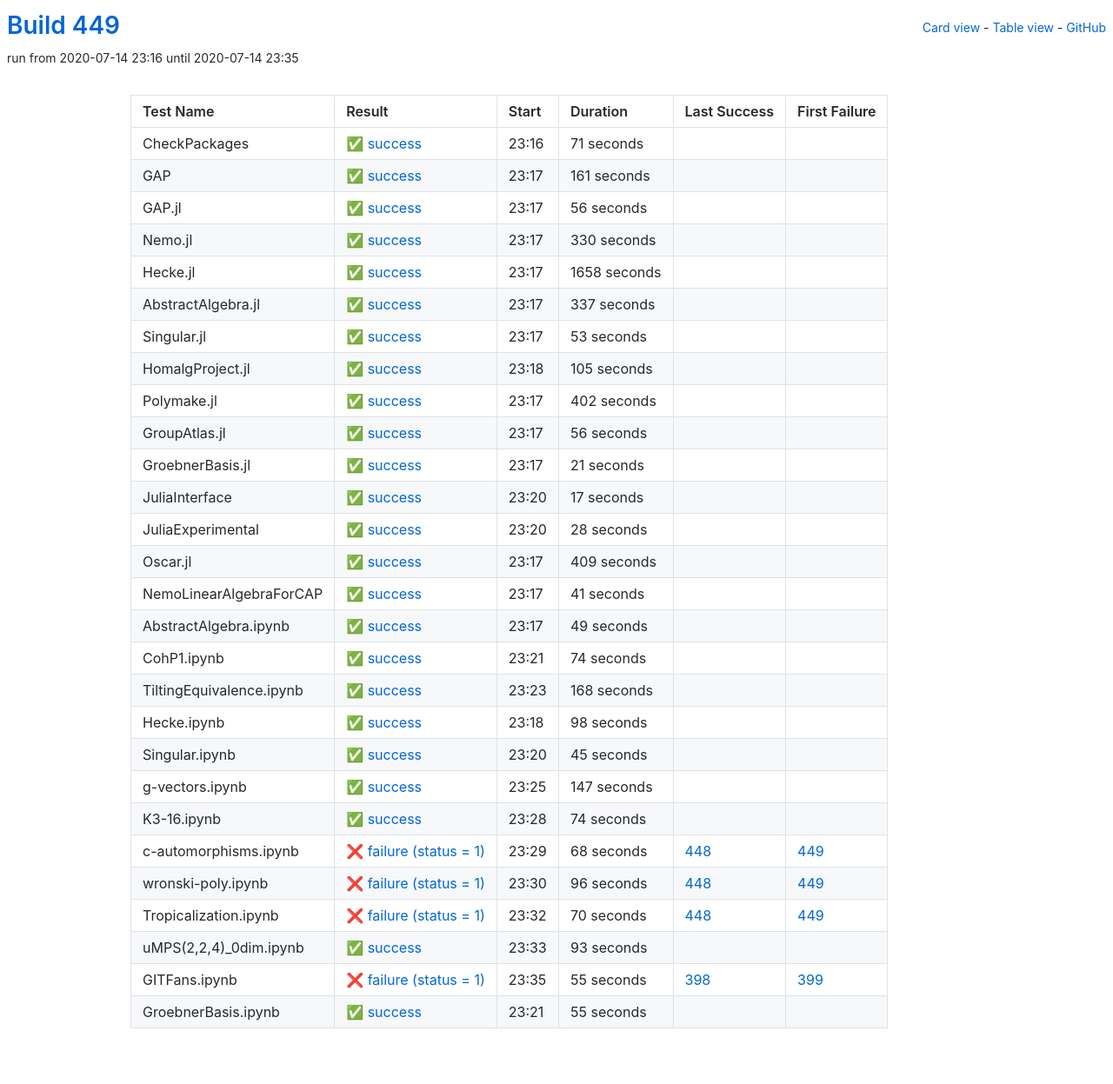
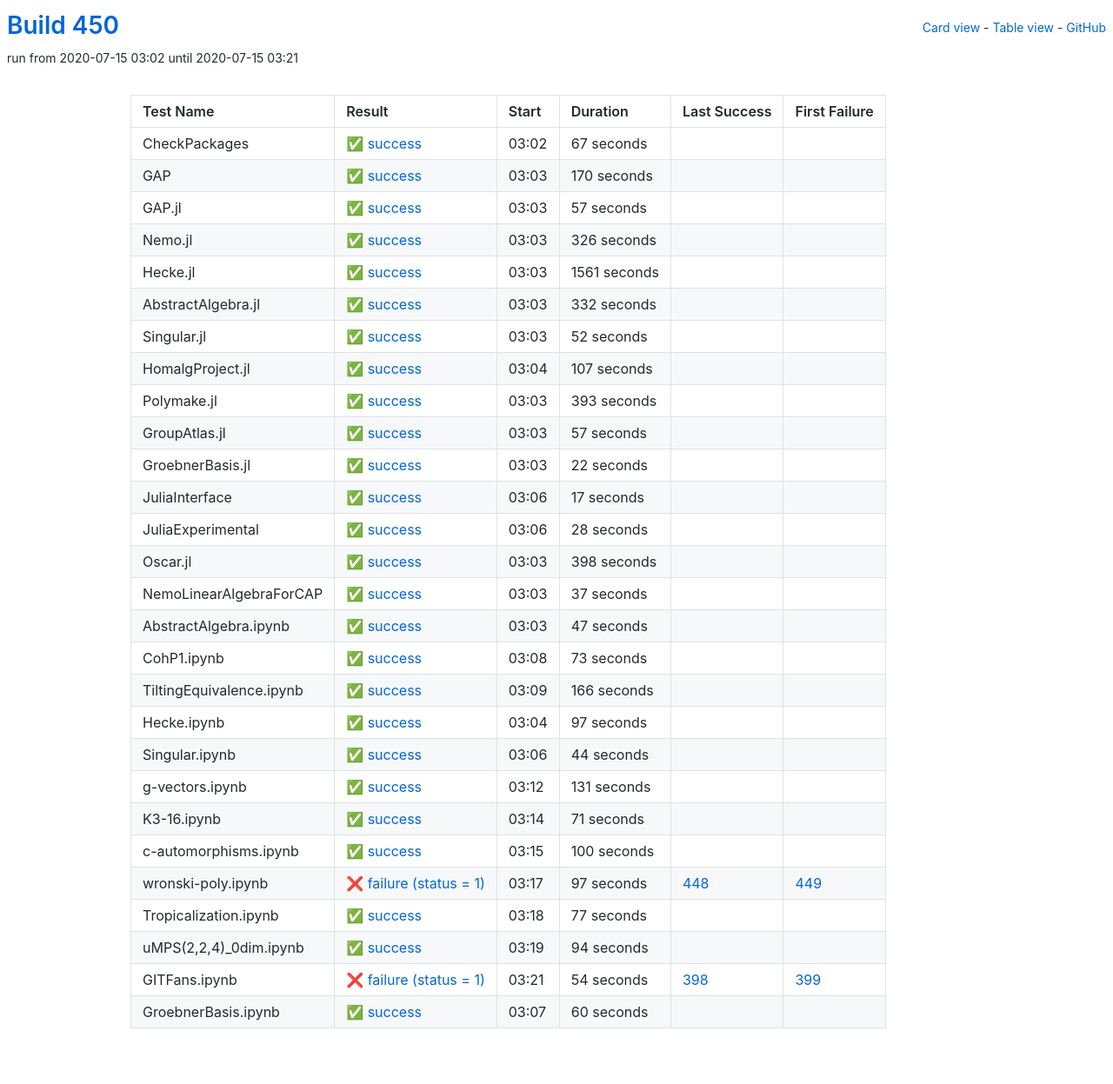
Before and after one commit to oscar-system/oscar-ci-status-stable, a Jekyll site: the page built from table.html, in a window 1280 px wide. Shown: the whole page at 87% size. Built offline with Jekyll 4.4.1, drawn with Linux system fonts in a browser that asks for light colours.

Commit message:
Build #450

```diff
--- a/_data/ci.yml
+++ b/_data/ci.yml
@@ -1,6 +1,6 @@
 ---
-build: 449
-build_url: https://oscarci.mathematik.uni-kl.de/job/oscar-stable/449/
+build: 450
+build_url: https://oscarci.mathematik.uni-kl.de/job/oscar-stable/450/
 job: oscar-stable
 organization: oscar-system
 repo: oscar-ci-status-stable
@@ -8,140 +8,140 @@ repourl: https://github.com/oscar-system/oscar-ci-status-stable
 tests:
 - name: CheckPackages
   id: checkpackages
-  log: https://oscarci.mathematik.uni-kl.de/job/oscar-stable/449/artifact/logs/build-449/CheckPackages.log
-  start: 2020-07-14 23:16
+  log: https://oscarci.mathematik.uni-kl.de/job/oscar-stable/450/artifact/logs/build-450/CheckPackages.log
+  start: 2020-07-15 03:02
   success: true
   exitcode: 0
   status: success
-  duration: 71
+  duration: 67
   last_success: false
   last_success_url:
   first_failure: false
   first_failure_url:
 - name: GAP
   id: gap
-  log: https://oscarci.mathematik.uni-kl.de/job/oscar-stable/449/artifact/logs/build-449/GAP.log
-  start: 2020-07-14 23:17
+  log: https://oscarci.mathematik.uni-kl.de/job/oscar-stable/450/artifact/logs/build-450/GAP.log
+  start: 2020-07-15 03:03
   success: true
   exitcode: 0
   status: success
-  duration: 161
+  duration: 170
   last_success: false
   last_success_url:
   first_failure: false
   first_failure_url:
 - name: GAP.jl
   id: gap-jl
-  log: https://oscarci.mathematik.uni-kl.de/job/oscar-stable/449/artifact/logs/build-449/GAP.jl.log
-  start: 2020-07-14 23:17
+  log: https://oscarci.mathematik.uni-kl.de/job/oscar-stable/450/artifact/logs/build-450/GAP.jl.log
+  start: 2020-07-15 03:03
   success: true
   exitcode: 0
   status: success
-  duration: 56
+  duration: 57
   last_success: false
   last_success_url:
   first_failure: false
   first_failure_url:
 - name: Nemo.jl
   id: nemo-jl
-  log: https://oscarci.mathematik.uni-kl.de/job/oscar-stable/449/artifact/logs/build-449/Nemo.jl.log
-  start: 2020-07-14 23:17
+  log: https://oscarci.mathematik.uni-kl.de/job/oscar-stable/450/artifact/logs/build-450/Nemo.jl.log
+  start: 2020-07-15 03:03
   success: true
   exitcode: 0
   status: success
-  duration: 330
+  duration: 326
   last_success: false
   last_success_url:
   first_failure: false
   first_failure_url:
 - name: Hecke.jl
   id: hecke-jl
-  log: https://oscarci.mathematik.uni-kl.de/job/oscar-stable/449/artifact/logs/build-449/Hecke.jl.log
-  start: 2020-07-14 23:17
+  log: https://oscarci.mathematik.uni-kl.de/job/oscar-stable/450/artifact/logs/build-450/Hecke.jl.log
+  start: 2020-07-15 03:03
   success: true
   exitcode: 0
   status: success
-  duration: 1658
+  duration: 1561
   last_success: false
   last_success_url:
   first_failure: false
   first_failure_url:
 - name: AbstractAlgebra.jl
   id: abstractalgebra-jl
-  log: https://oscarci.mathematik.uni-kl.de/job/oscar-stable/449/artifact/logs/build-449/AbstractAlgebra.jl.log
-  start: 2020-07-14 23:17
+  log: https://oscarci.mathematik.uni-kl.de/job/oscar-stable/450/artifact/logs/build-450/AbstractAlgebra.jl.log
+  start: 2020-07-15 03:03
   success: true
   exitcode: 0
   status: success
-  duration: 337
+  duration: 332
   last_success: false
   last_success_url:
   first_failure: false
   first_failure_url:
 - name: Singular.jl
   id: singular-jl
-  log: https://oscarci.mathematik.uni-kl.de/job/oscar-stable/449/artifact/logs/build-449/Singular.jl.log
-  start: 2020-07-14 23:17
+  log: https://oscarci.mathematik.uni-kl.de/job/oscar-stable/450/artifact/logs/build-450/Singular.jl.log
+  start: 2020-07-15 03:03
   success: true
   exitcode: 0
   status: success
-  duration: 53
+  duration: 52
   last_success: false
   last_success_url:
   first_failure: false
   first_failure_url:
 - name: HomalgProject.jl
   id: homalgproject-jl
-  log: https://oscarci.mathematik.uni-kl.de/job/oscar-stable/449/artifact/logs/build-449/HomalgProject.jl.log
-  start: 2020-07-14 23:18
+  log: https://oscarci.mathematik.uni-kl.de/job/oscar-stable/450/artifact/logs/build-450/HomalgProject.jl.log
+  start: 2020-07-15 03:04
   success: true
   exitcode: 0
   status: success
-  duration: 105
+  duration: 107
   last_success: false
   last_success_url:
   first_failure: false
   first_failure_url:
 - name: Polymake.jl
   id: polymake-jl
-  log: https://oscarci.mathematik.uni-kl.de/job/oscar-stable/449/artifact/logs/build-449/Polymake.jl.log
-  start: 2020-07-14 23:17
+  log: https://oscarci.mathematik.uni-kl.de/job/oscar-stable/450/artifact/logs/build-450/Polymake.jl.log
+  start: 2020-07-15 03:03
   success: true
   exitcode: 0
   status: success
-  duration: 402
+  duration: 393
   last_success: false
   last_success_url:
   first_failure: false
   first_failure_url:
 - name: GroupAtlas.jl
   id: groupatlas-jl
-  log: https://oscarci.mathematik.uni-kl.de/job/oscar-stable/449/artifact/logs/build-449/GroupAtlas.jl.log
-  start: 2020-07-14 23:17
+  log: https://oscarci.mathematik.uni-kl.de/job/oscar-stable/450/artifact/logs/build-450/GroupAtlas.jl.log
+  start: 2020-07-15 03:03
   success: true
   exitcode: 0
   status: success
-  duration: 56
+  duration: 57
   last_success: false
   last_success_url:
   first_failure: false
   first_failure_url:
 - name: GroebnerBasis.jl
   id: groebnerbasis-jl
-  log: https://oscarci.mathematik.uni-kl.de/job/oscar-stable/449/artifact/logs/build-449/GroebnerBasis.jl.log
-  start: 2020-07-14 23:17
+  log: https://oscarci.mathematik.uni-kl.de/job/oscar-stable/450/artifact/logs/build-450/GroebnerBasis.jl.log
+  start: 2020-07-15 03:03
   success: true
   exitcode: 0
   status: success
-  duration: 21
+  duration: 22
   last_success: false
   last_success_url:
   first_failure: false
   first_failure_url:
 - name: JuliaInterface
   id: juliainterface
-  log: https://oscarci.mathematik.uni-kl.de/job/oscar-stable/449/artifact/logs/build-449/JuliaInterface.log
-  start: 2020-07-14 23:20
+  log: https://oscarci.mathematik.uni-kl.de/job/oscar-stable/450/artifact/logs/build-450/JuliaInterface.log
+  start: 2020-07-15 03:06
   success: true
   exitcode: 0
   status: success
@@ -152,8 +152,8 @@ tests:
   first_failure_url:
 - name: JuliaExperimental
   id: juliaexperimental
-  log: https://oscarci.mathematik.uni-kl.de/job/oscar-stable/449/artifact/logs/build-449/JuliaExperimental.log
-  start: 2020-07-14 23:20
+  log: https://oscarci.mathematik.uni-kl.de/job/oscar-stable/450/artifact/logs/build-450/JuliaExperimental.log
+  start: 2020-07-15 03:06
   success: true
   exitcode: 0
   status: success
@@ -164,180 +164,180 @@ tests:
   first_failure_url:
 - name: Oscar.jl
   id: oscar-jl
-  log: https://oscarci.mathematik.uni-kl.de/job/oscar-stable/449/artifact/logs/build-449/Oscar.jl.log
-  start: 2020-07-14 23:17
+  log: https://oscarci.mathematik.uni-kl.de/job/oscar-stable/450/artifact/logs/build-450/Oscar.jl.log
+  start: 2020-07-15 03:03
   success: true
   exitcode: 0
   status: success
-  duration: 409
+  duration: 398
   last_success: false
   last_success_url:
   first_failure: false
   first_failure_url:
 - name: NemoLinearAlgebraForCAP
   id: nemolinearalgebraforcap
-  log: https://oscarci.mathematik.uni-kl.de/job/oscar-stable/449/artifact/logs/build-449/NemoLinearAlgebraForCAP.log
-  start: 2020-07-14 23:17
+  log: https://oscarci.mathematik.uni-kl.de/job/oscar-stable/450/artifact/logs/build-450/NemoLinearAlgebraForCAP.log
+  start: 2020-07-15 03:03
   success: true
   exitcode: 0
   status: success
-  duration: 41
+  duration: 37
   last_success: false
   last_success_url:
   first_failure: false
   first_failure_url:
 - name: AbstractAlgebra.ipynb
   id: abstractalgebra-ipynb
-  log: https://oscarci.mathematik.uni-kl.de/job/oscar-stable/449/artifact/logs/build-449/AbstractAlgebra.ipynb.log
-  start: 2020-07-14 23:17
+  log: https://oscarci.mathematik.uni-kl.de/job/oscar-stable/450/artifact/logs/build-450/AbstractAlgebra.ipynb.log
+  start: 2020-07-15 03:03
   success: true
   exitcode: 0
   status: success
-  duration: 49
+  duration: 47
   last_success: false
   last_success_url:
   first_failure: false
   first_failure_url:
 - name: CohP1.ipynb
   id: cohp1-ipynb
-  log: https://oscarci.mathematik.uni-kl.de/job/oscar-stable/449/artifact/logs/build-449/CohP1.ipynb.log
-  start: 2020-07-14 23:21
+  log: https://oscarci.mathematik.uni-kl.de/job/oscar-stable/450/artifact/logs/build-450/CohP1.ipynb.log
+  start: 2020-07-15 03:08
   success: true
   exitcode: 0
   status: success
-  duration: 74
+  duration: 73
   last_success: false
   last_success_url:
   first_failure: false
   first_failure_url:
 - name: TiltingEquivalence.ipynb
   id: tiltingequivalence-ipynb
-  log: https://oscarci.mathematik.uni-kl.de/job/oscar-stable/449/artifact/logs/build-449/TiltingEquivalence.ipynb.log
-  start: 2020-07-14 23:23
+  log: https://oscarci.mathematik.uni-kl.de/job/oscar-stable/450/artifact/logs/build-450/TiltingEquivalence.ipynb.log
+  start: 2020-07-15 03:09
   success: true
   exitcode: 0
   status: success
-  duration: 168
+  duration: 166
   last_success: false
   last_success_url:
   first_failure: false
   first_failure_url:
 - name: Hecke.ipynb
   id: hecke-ipynb
-  log: https://oscarci.mathematik.uni-kl.de/job/oscar-stable/449/artifact/logs/build-449/Hecke.ipynb.log
-  start: 2020-07-14 23:18
+  log: https://oscarci.mathematik.uni-kl.de/job/oscar-stable/450/artifact/logs/build-450/Hecke.ipynb.log
+  start: 2020-07-15 03:04
   success: true
   exitcode: 0
   status: success
-  duration: 98
+  duration: 97
   last_success: false
   last_success_url:
   first_failure: false
   first_failure_url:
 - name: Singular.ipynb
   id: singular-ipynb
-  log: https://oscarci.mathematik.uni-kl.de/job/oscar-stable/449/artifact/logs/build-449/Singular.ipynb.log
-  start: 2020-07-14 23:20
+  log: https://oscarci.mathematik.uni-kl.de/job/oscar-stable/450/artifact/logs/build-450/Singular.ipynb.log
+  start: 2020-07-15 03:06
   success: true
   exitcode: 0
   status: success
-  duration: 45
+  duration: 44
   last_success: false
   last_success_url:
   first_failure: false
   first_failure_url:
 - name: g-vectors.ipynb
   id: g-vectors-ipynb
-  log: https://oscarci.mathematik.uni-kl.de/job/oscar-stable/449/artifact/logs/build-449/g-vectors.ipynb.log
-  start: 2020-07-14 23:25
+  log: https://oscarci.mathematik.uni-kl.de/job/oscar-stable/450/artifact/logs/build-450/g-vectors.ipynb.log
+  start: 2020-07-15 03:12
   success: true
   exitcode: 0
   status: success
-  duration: 147
+  duration: 131
   last_success: false
   last_success_url:
   first_failure: false
   first_failure_url:
 - name: K3-16.ipynb
   id: k3-16-ipynb
-  log: https://oscarci.mathematik.uni-kl.de/job/oscar-stable/449/artifact/logs/build-449/K3-16.ipynb.log
-  start: 2020-07-14 23:28
+  log: https://oscarci.mathematik.uni-kl.de/job/oscar-stable/450/artifact/logs/build-450/K3-16.ipynb.log
+  start: 2020-07-15 03:14
   success: true
   exitcode: 0
   status: success
-  duration: 74
+  duration: 71
   last_success: false
   last_success_url:
   first_failure: false
   first_failure_url:
 - name: c-automorphisms.ipynb
   id: c-automorphisms-ipynb
-  log: https://oscarci.mathematik.uni-kl.de/job/oscar-stable/449/artifact/logs/build-449/c-automorphisms.ipynb.log
-  start: 2020-07-14 23:29
+  log: https://oscarci.mathematik.uni-kl.de/job/oscar-stable/450/artifact/logs/build-450/c-automorphisms.ipynb.log
+  start: 2020-07-15 03:15
+  success: true
+  exitcode: 0
+  status: success
+  duration: 100
+  last_success: false
+  last_success_url:
+  first_failure: false
+  first_failure_url:
+- name: wronski-poly.ipynb
+  id: wronski-poly-ipynb
+  log: https://oscarci.mathematik.uni-kl.de/job/oscar-stable/450/artifact/logs/build-450/wronski-poly.ipynb.log
+  start: 2020-07-15 03:17
   success: false
   exitcode: 1
   status: failure
-  duration: 68
-  last_success: 448
-  last_success_url: https://oscarci.mathematik.uni-kl.de/job/oscar-stable/448/
-  first_failure: 449
-  first_failure_url: https://oscarci.mathematik.uni-kl.de/job/oscar-stable/449/
-- name: wronski-poly.ipynb
-  id: wronski-poly-ipynb
-  log: https://oscarci.mathematik.uni-kl.de/job/oscar-stable/449/artifact/logs/build-449/wronski-poly.ipynb.log
-  start: 2020-07-14 23:30
-  success: false
-  exitcode: 1
-  status: failure
-  duration: 96
+  duration: 97
   last_success: 448
   last_success_url: https://oscarci.mathematik.uni-kl.de/job/oscar-stable/448/
   first_failure: 449
   first_failure_url: https://oscarci.mathematik.uni-kl.de/job/oscar-stable/449/
 - name: Tropicalization.ipynb
   id: tropicalization-ipynb
-  log: https://oscarci.mathematik.uni-kl.de/job/oscar-stable/449/artifact/logs/build-449/Tropicalization.ipynb.log
-  start: 2020-07-14 23:32
-  success: false
-  exitcode: 1
-  status: failure
-  duration: 70
-  last_success: 448
-  last_success_url: https://oscarci.mathematik.uni-kl.de/job/oscar-stable/448/
-  first_failure: 449
-  first_failure_url: https://oscarci.mathematik.uni-kl.de/job/oscar-stable/449/
-- name: uMPS(2,2,4)_0dim.ipynb
-  id: umps-2-2-4-0dim-ipynb
-  log: https://oscarci.mathematik.uni-kl.de/job/oscar-stable/449/artifact/logs/build-449/uMPS-2-2-4-_0dim.ipynb.log
-  start: 2020-07-14 23:33
+  log: https://oscarci.mathematik.uni-kl.de/job/oscar-stable/450/artifact/logs/build-450/Tropicalization.ipynb.log
+  start: 2020-07-15 03:18
   success: true
   exitcode: 0
   status: success
-  duration: 93
+  duration: 77
+  last_success: false
+  last_success_url:
+  first_failure: false
+  first_failure_url:
+- name: uMPS(2,2,4)_0dim.ipynb
+  id: umps-2-2-4-0dim-ipynb
+  log: https://oscarci.mathematik.uni-kl.de/job/oscar-stable/450/artifact/logs/build-450/uMPS-2-2-4-_0dim.ipynb.log
+  start: 2020-07-15 03:19
+  success: true
+  exitcode: 0
+  status: success
+  duration: 94
   last_success: false
   last_success_url:
   first_failure: false
   first_failure_url:
 - name: GITFans.ipynb
   id: gitfans-ipynb
-  log: https://oscarci.mathematik.uni-kl.de/job/oscar-stable/449/artifact/logs/build-449/GITFans.ipynb.log
-  start: 2020-07-14 23:35
+  log: https://oscarci.mathematik.uni-kl.de/job/oscar-stable/450/artifact/logs/build-450/GITFans.ipynb.log
+  start: 2020-07-15 03:21
   success: false
   exitcode: 1
   status: failure
-  duration: 55
+  duration: 54
   last_success: 398
   last_success_url: https://oscarci.mathematik.uni-kl.de/job/oscar-stable/398/
   first_failure: 399
   first_failure_url: https://oscarci.mathematik.uni-kl.de/job/oscar-stable/399/
 - name: GroebnerBasis.ipynb
   id: groebnerbasis-ipynb
-  log: https://oscarci.mathematik.uni-kl.de/job/oscar-stable/449/artifact/logs/build-449/GroebnerBasis.ipynb.log
-  start: 2020-07-14 23:21
+  log: https://oscarci.mathematik.uni-kl.de/job/oscar-stable/450/artifact/logs/build-450/GroebnerBasis.ipynb.log
+  start: 2020-07-15 03:07
   success: true
   exitcode: 0
   status: success
-  duration: 55
+  duration: 60
   last_success: false
   last_success_url:
   first_failure: false
```
Also changed, not shown: README.md.
